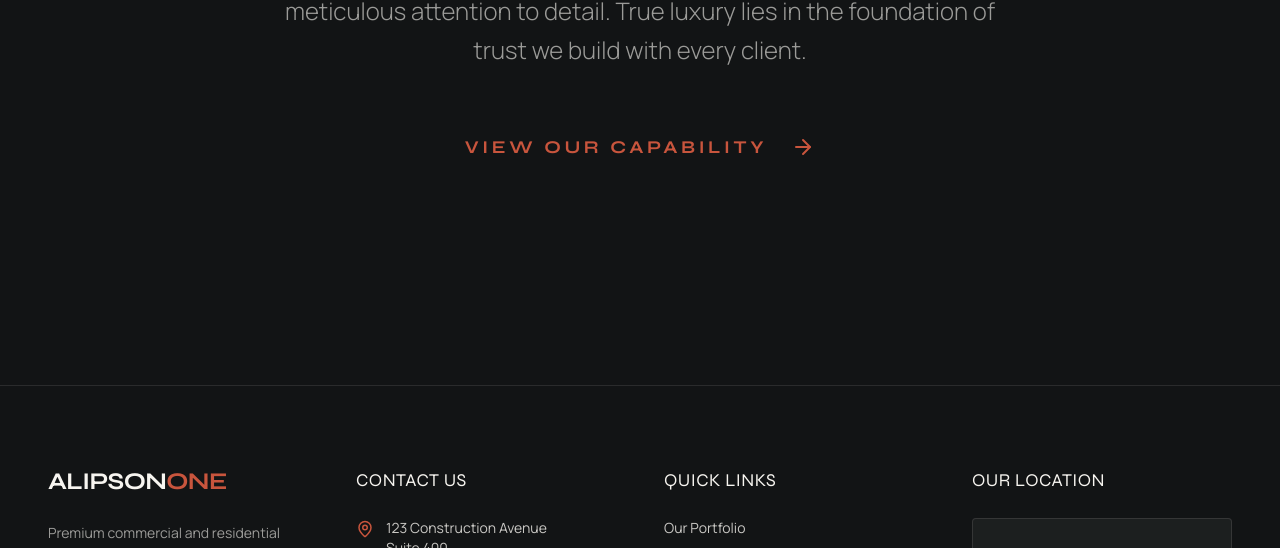
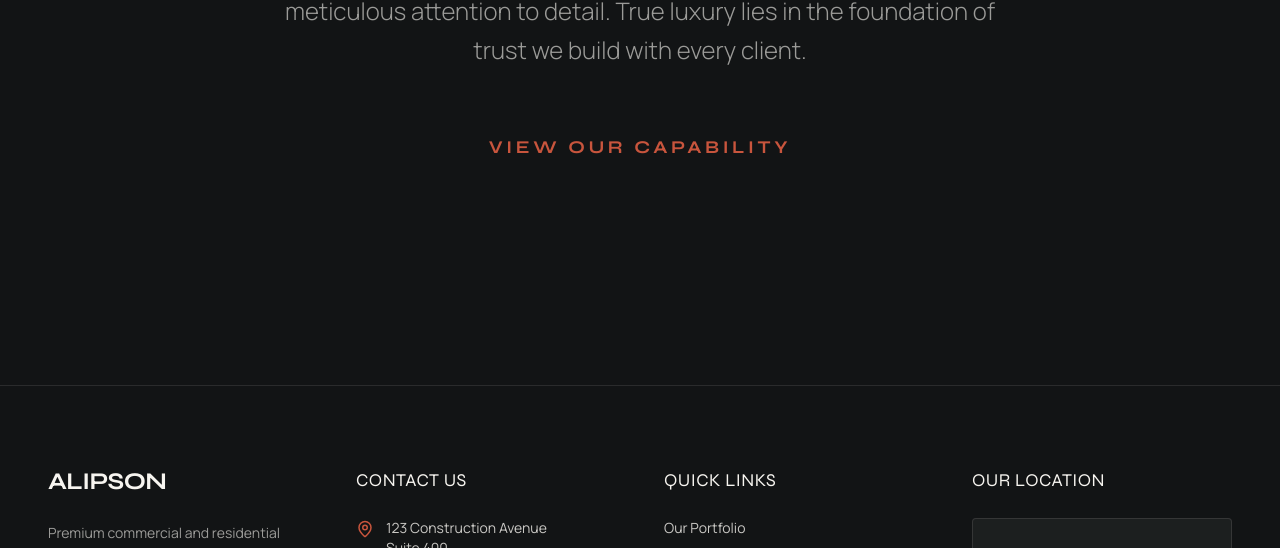
Before and after one commit to marshookali/alipsonone, a React (Vite) app: page / in a window 1280 px wide. Shown: the part 8667-9215 px from the top of the page. Built offline with nearby package versions, Linux system fonts and the light colour scheme; grey boxes are pictures that could not be loaded.

Commit message:
replace the text View Our Capability to center two

```diff
--- a/src/components/Layout/Footer.jsx
+++ b/src/components/Layout/Footer.jsx
@@ -15,7 +15,7 @@ const Footer = () => {
           {/* Brand & Overview */}
           <div className="space-y-6">
             <Link to="/" className="text-2xl font-display tracking-tight font-bold text-alabaster block whitespace-nowrap">
-              ALIPSON<span className="text-terracotta">ONE</span>
+              ALIPSON
             </Link>
             <p className="text-alabaster/60 text-sm leading-relaxed">
               Premium commercial and residential construction services in New York.
--- a/src/pages/Home.jsx
+++ b/src/pages/Home.jsx
@@ -259,10 +259,9 @@ const Home = () => {
             </p>
             <Link
               to="/portfolio"
-              className="group text-terracotta font-display font-bold tracking-[0.2em] uppercase transition-colors flex items-center justify-center gap-6 relative overflow-hidden text-lg text-center"
+              className="group text-terracotta font-display font-bold tracking-[0.2em] uppercase transition-colors flex items-center justify-center relative overflow-hidden text-lg text-center"
             >
-              <span>View Our Capability</span>
-              <ArrowRight size={24} className="group-hover:translate-x-2 transition-transform duration-300" />
+              View Our Capability
             </Link>
           </div>
         </div>
```
